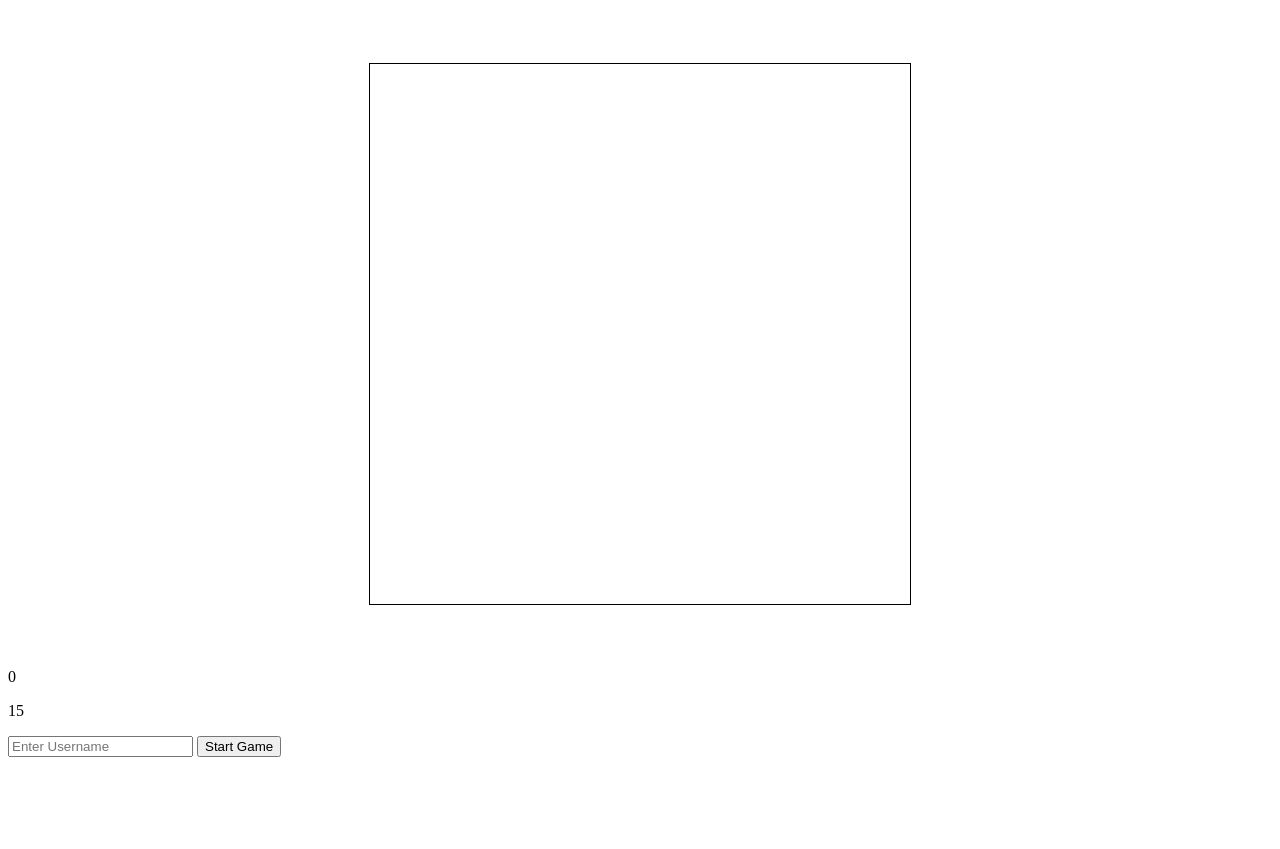
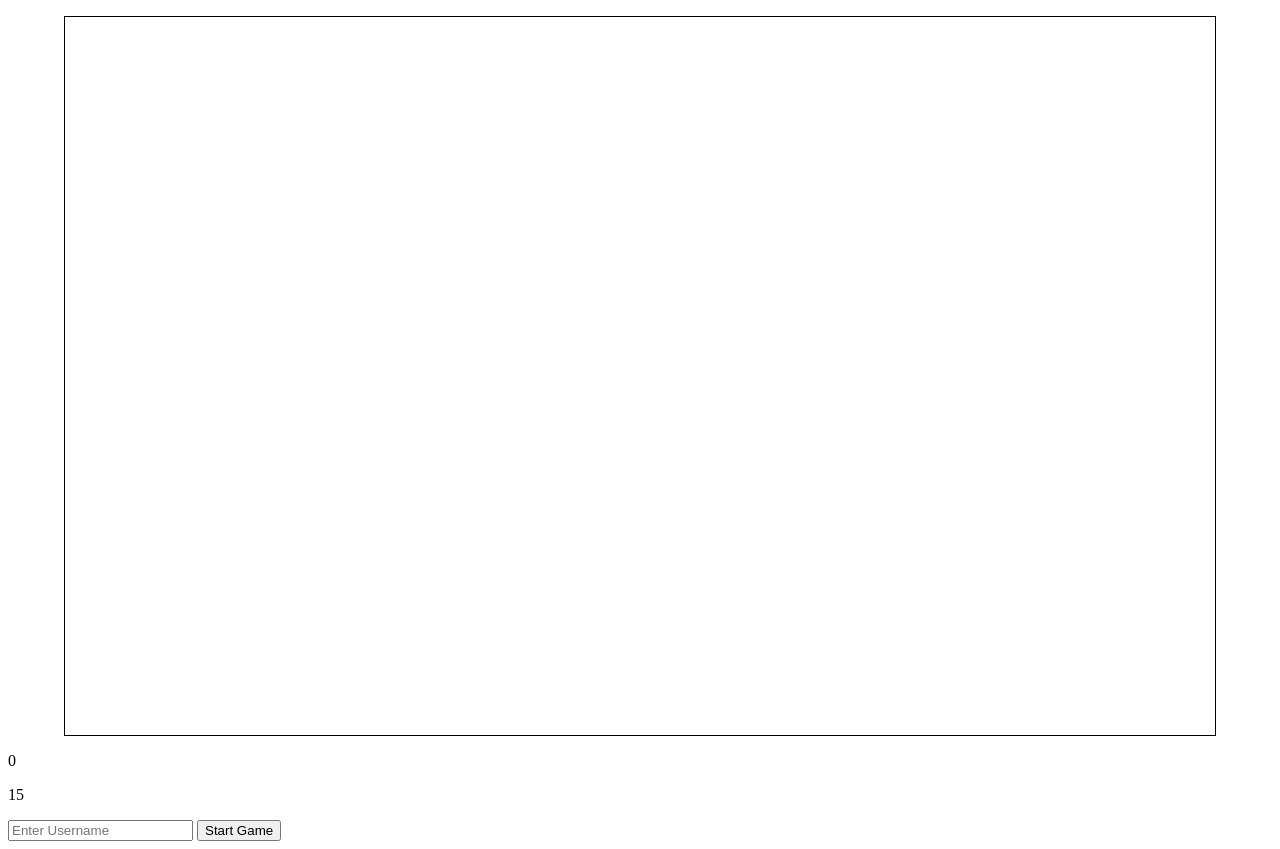
Before and after one commit to LoadAlready/click-this-frontend, a plain HTML site: page index.html in a window 1280 px wide. Before the commit the page ends 800 px from the top, so only its background shows below. Drawn offline with Linux system fonts and the light colour scheme; no server answers.

Commit message:
update table css to shrink/enlarge cells based on grid size

```diff
--- a/index.html
+++ b/index.html
@@ -5,7 +5,7 @@
   </head>
   <body>
     <div id= "main" class= "main">
-      <div id= "grid-container" class= "gridContainerDiv">
+      <div id= "grid-container" class= "grid-container-div">
         <table id="gameGrid" class="grid"></table>
       </div>
       <div id= "game-stats">
--- a/src/grid.js
+++ b/src/grid.js
@@ -22,4 +22,4 @@ function clearGridForNewGame(){
   activeCell.className = ""
 }
 
-createGrid(10);
+createGrid(20);
--- a/stylesheets/stylesheet.css
+++ b/stylesheets/stylesheet.css
@@ -1,17 +1,21 @@
+.grid-container-div {
+  margin: 2vh 2vw;
+  color: purple;
+}
+
 .grid {
-  margin:5% auto;
+  margin: auto;
+  width: 90vw;
+  height: 90vh;
   border-collapse:collapse ;
   border-style: solid;
   border-color: black;
   border-width: thin;
+  table-layout: auto;
   /* background-color: white; */
 }
 
 .grid td {
-    width: 4em;
-    height: 4em;
-    text-align:center;
-    font-family:sans-serif; font-size:13px;
     border-radius: 5em;
 }
 
@@ -38,8 +42,8 @@
 .pulse {
   /* margin:100px; */
   display: block;
-  width: 22px;
-  height: 22px;
+  width: 100%;
+  height: 100%;
   border-radius: 50%;
   background: radial-gradient(#9EBEFD 5%, #B6FE94 15%, white 60%);
   box-shadow: 0 0 0 rgba(204,169,44, 0.4);
```
